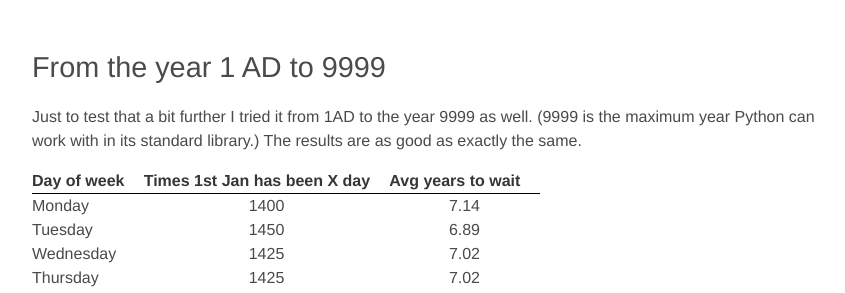
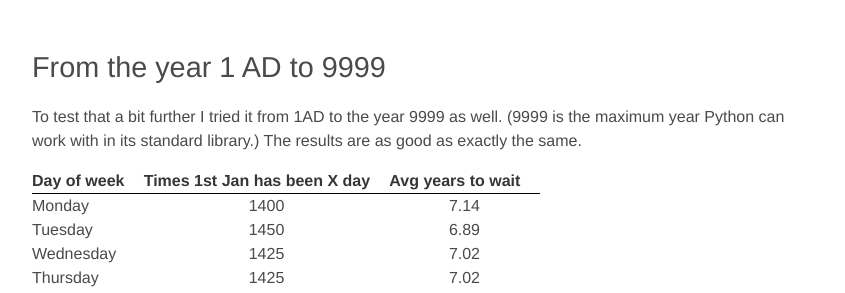
Before and after one commit to edjw/edjw.github.io, a Jekyll site: the page built from _posts/2018-01-02-how-often-is-1st-january-a-monday.md, in a window 1280 px wide and 1400 px high, scrolled down 1839 px. Shown: the part 152-445 px from the top of the window, without its empty margins (216-1061 px from the left). Built offline with Jekyll 4.4.1, drawn with Linux system fonts in a browser that asks for light colours; our own code applies the rules of GitHub Pages for plain Markdown files; some of the changed text lies outside the part shown.

Commit message:
Update from Forestry.io - 2018-01-02-how-often-is-1st-january-a-monday.md

```diff
--- a/_posts/2018-01-02-how-often-is-1st-january-a-monday.md
+++ b/_posts/2018-01-02-how-often-is-1st-january-a-monday.md
@@ -40,7 +40,7 @@ Somebody (else) probably has an explanation for why this happens.
 
 # From the year 1 AD to 9999
 
-Just to test that a bit further I tried it from 1AD to the year 9999 as well. (9999 is the maximum year Python can work with in its standard library.) The results are as good as exactly the same.
+To test that a bit further I tried it from 1AD to the year 9999 as well. (9999 is the maximum year Python can work with in its standard library.) The results are as good as exactly the same.
 
 | Day of week | Times 1st Jan has been X day | Avg years to wait |
 | --- | :---: | :---: |
```
Also changed, not shown: other parts of _posts/2018-01-02-how-often-is-1st-january-a-monday.md (+4 -2 lines).
